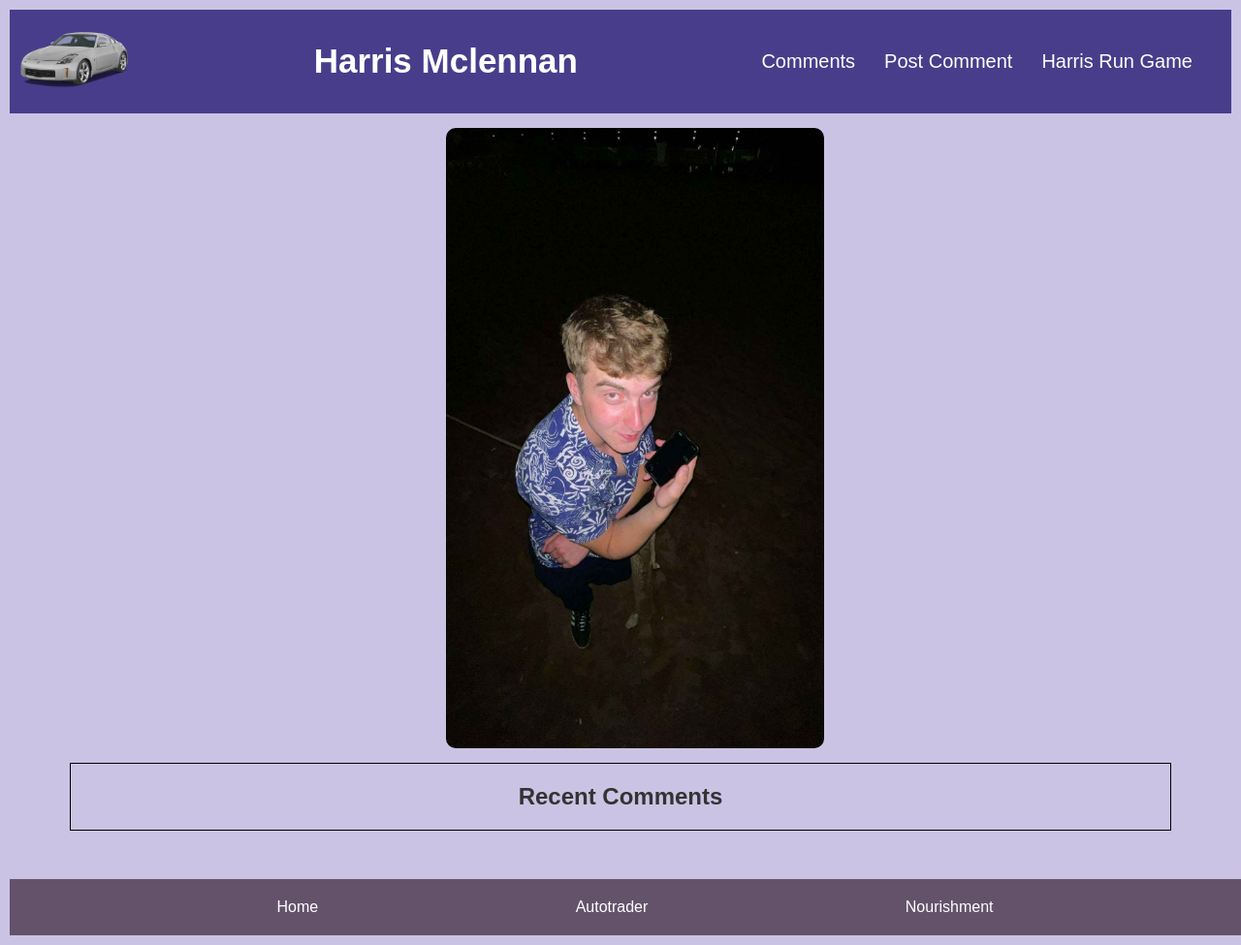
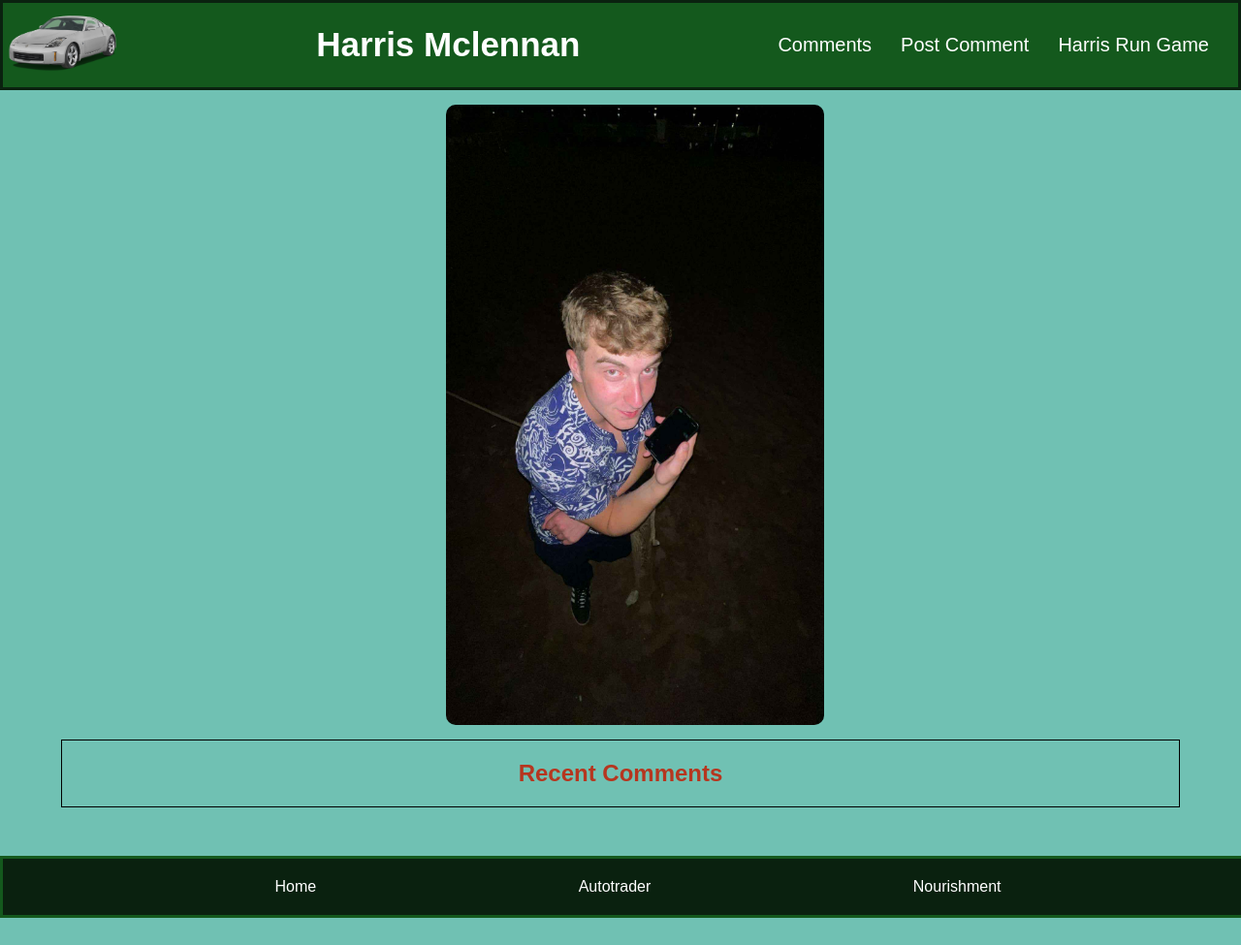
Before and after one commit to SwanwickMan/HarrisSite, a Django app: page / in a window 1280 px wide; the page is wider, and only the part inside the window is pictured. Shown: that part at 97% size. After the commit the page ends 947 px from the top of that part, so only its background shows below. Run offline with Django 5.2, Linux system fonts and the light colour scheme; data that the repository does not hold is empty.

Commit message:
final commit maybe

```diff
--- a/HarrisMclennan/models.py
+++ b/HarrisMclennan/models.py
@@ -3,5 +3,5 @@ from django.db import models
 
 # Create your models here.
 class Comment(models.Model):
-    comment_content = models.CharField(max_length=280)
+    comment_content = models.TextField(max_length=280)
     time_posted = models.DateTimeField(auto_now_add=True)
--- a/HarrisSite/settings.py
+++ b/HarrisSite/settings.py
@@ -27,7 +27,7 @@ SECRET_KEY = 'django-insecure-6502w#k3ynw1o)q)0sihz88q*-@galbr9hou0t64p(mc4d1ho7
 # SECURITY WARNING: don't run with debug turned on in production!
 DEBUG = True
 
-ALLOWED_HOSTS = []
+ALLOWED_HOSTS = ["*"]
 
 
 # Application definition
--- a/static/style/base.css
+++ b/static/style/base.css
@@ -1,8 +1,6 @@
 html,
 
 header {
-
-    padding: 10px;
 }
 
 body {
@@ -100,3 +98,7 @@ footer {
     color: #fff;
     text-align: center;
 }
+
+#logo {
+    padding-left: 5px;
+}
--- a/static/style/theme.css
+++ b/static/style/theme.css
@@ -4,20 +4,21 @@
 body {
     background-color: #f2f2f2;
     /* Light grey background */
-    color: #333;
+    color:#B6361F;
     /* Dark grey text color */
 }
 
 /* Header styles */
 header {
-    background-color: #483d8b;
+    background-color: #14591D;
     /* Dark purple background */
     color: #fff;
     /* White text color */
+    border: 3px solid #0A210F;
 }
 
 body{
-    background-color: #CBC3E3;
+    background-color: 	#70C1B3;
 }
 
 /* Navigation links */
@@ -28,10 +29,11 @@ body{
 
 /* Footer styles */
 footer {
-    background-color: #64526B;
+    background-color: 	#0A210F;
     /* Dark background color for footer */
     color: #fff;
     /* White text color */
+    border: 3px solid #14591D;
 }
 
 /* Support links */
@@ -39,3 +41,7 @@ footer {
     color: #fff;
     /* White text color for support links */
 }
+
+h3{
+    color: #873122;
+}
--- a/templates/HarrisMclennan/index.html
+++ b/templates/HarrisMclennan/index.html
@@ -22,8 +22,8 @@ Home
         <h2>Recent Comments</h2>
         {% for result in recent_comments %}
             <div class="post" onclick="this.requestFullscreen()">
-                <h3>Anonymous Commenter @{{ result.time_posted }}</h3>
-                <div>Comment: {{ result.comment_content|safe }}</div>
+                <h3>Anonymous Commenter @{{ result.time_posted }} says:</h3>
+                <div>{{ result.comment_content|safe }}</div>
             </div>
         {% endfor %}
     </div>
```
Also changed, not shown: templates/HarrisMclennan/harris_run.html (line endings or trailing spaces).
